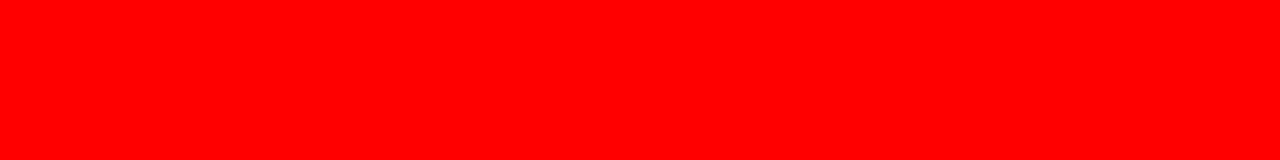
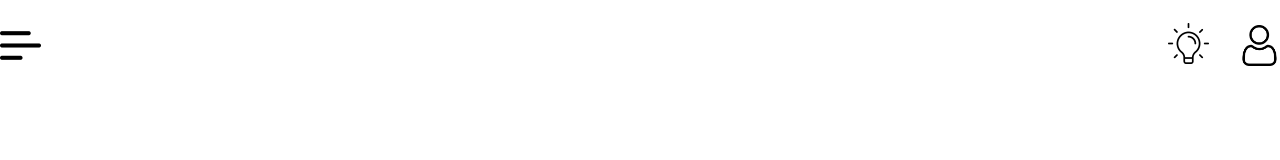
Before and after one commit to SergeyMikhalkin/rslang, a website built with webpack: page src/index.html in a window 1280 px wide. Built offline with nearby package versions, Linux system fonts and the light colour scheme; a web font is replaced by a local one.

Commit message:
feat: implement Header

```diff
--- a/src/index.html
+++ b/src/index.html
@@ -14,7 +14,22 @@
     rel="stylesheet">
 </head>
 
-<body>
+<body class="home-page">
+  <!-- HEADER -->
+  <header class="header">
+    <button class="header__btn header__btn--menu js-menu-toggler">menu</button>
+    <!-- burger menu -->
+    <nav class="menu menu--hidden">
+      <a href="" class="menu__link">Главная</a>
+      <a href="" class="menu__link">Учебник</a>
+      <a href="" class="menu__link">Аудиовызов</a>
+      <a href="" class="menu__link">Спринт</a>
+      <a href="" class="menu__link">Статистика</a>
+    </nav>
+    <!-- buttons -->
+    <button class="header__btn header__btn--about">about</button>
+    <button class="header__btn header__btn--user">user</button>
+  </header>
 </body>
 
 </html>
--- /dev/null
+++ b/src/sass/components/_header.sass
@@ -0,0 +1,31 @@
+.header
+  display: flex
+  justify-content: space-between
+  align-items: center
+  gap: 0 30px
+  padding-top: 25px
+
+  &__btn
+    position: relative
+    display: block
+    width: 41px
+    height: 41px
+
+    font-size: 0
+    letter-spacing: 0
+    line-height: 0
+    background-size: contain
+    background-repeat: no-repeat
+    background-position: center
+
+    &--menu
+      margin-right: auto
+      background-image: url('assets/header/menu.png')
+    &--about
+      background-image: url('assets/header/about.png')
+      top: -2px
+    &--user
+      background-image: url('assets/header/user.png')
+
+    &--hidden
+      display: none
--- /dev/null
+++ b/src/sass/components/_menu.sass
@@ -0,0 +1,5 @@
+.menu
+  &--hidden
+    display: none
+
+  &__link
--- /dev/null
+++ b/src/sass/mixin/_breakpoints.sass
@@ -0,0 +1,7 @@
+@mixin phone
+  @media screen and (max-width: 599px)
+    @content
+
+@mixin tablet
+  @media screen and (min-width: 600px)
+    @content
--- a/src/style.sass
+++ b/src/style.sass
@@ -1,2 +1,16 @@
+@import 'normalize.css'
+// common
+@import './sass/reset'
+@import './sass/mixin/_breakpoints'
+@import './sass/components/menu'
+@import './sass/components/header'
+
+html
+  height: 100%
+
 body
-  background-color: red
+  width: 100%
+  min-width: 320px
+  overflow-x: hidden
+  font-family: 'Bellota', cursive
+  color: #000
```
